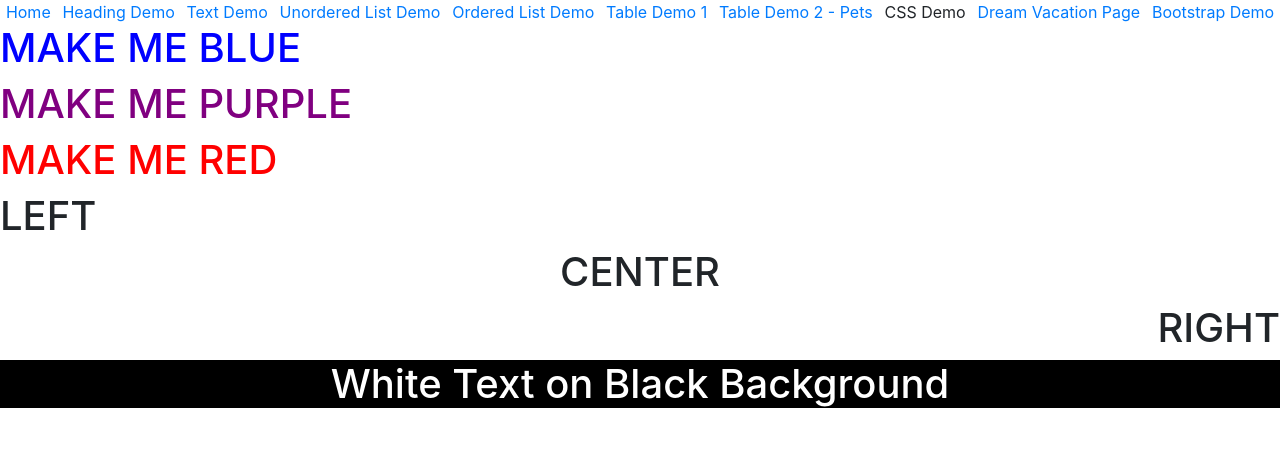
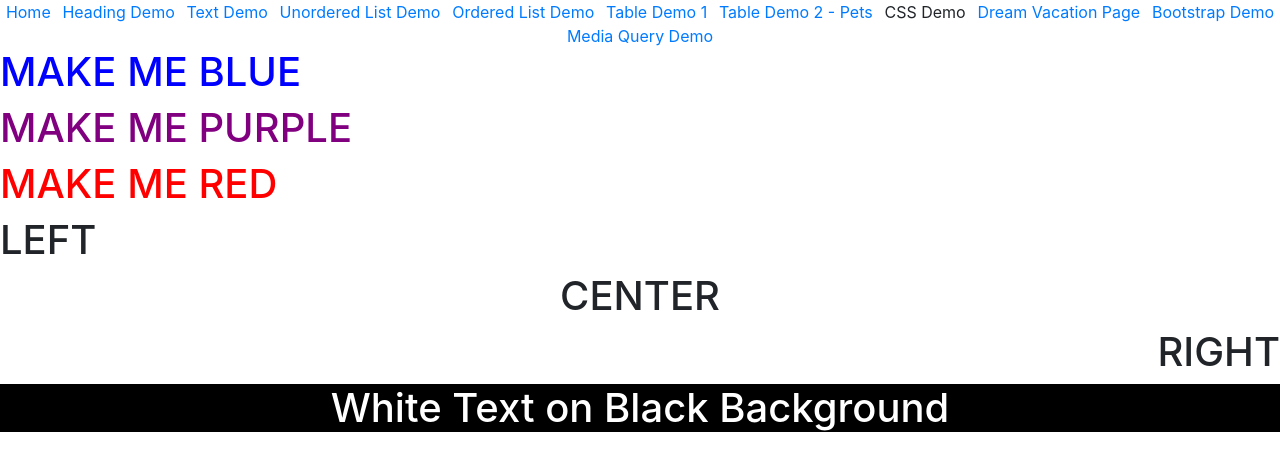
Before and after one commit to fpolcari/fpolcari.github.io, a plain HTML site: page cssdemo.html in a window 1280 px wide. Drawn offline with nearby package versions, Linux system fonts and the light colour scheme.

Commit message:
updates!

```diff
--- a/cssdemo.html
+++ b/cssdemo.html
@@ -21,7 +21,7 @@
         <link rel="stylesheet" href="navStyle.css">
   </head>
   <body>
-    <ul class="nav nav-pills nav-fill">
+    <ul class="nav nav-pills nav-fill primaryNav">
         <li class="nav-item">
             <a href="index.html">Home</a>
         </li>
@@ -52,6 +52,9 @@
         <li class="nav-item">
             <a href="bootstrapdemo.html">Bootstrap Demo</a>
         </li>
+        <li class="nav-item">
+            <a href="mediaQueryDemo.html">Media Query Demo</a>
+        </li>
       </ul>
 
     <h1 class = "blue">MAKE ME BLUE</h1>
```
Also changed, not shown: bootstrapdemo.html (+4 -1 lines), headings.html (+4 -1 lines), index.html (+4 -1 lines), mediaQueryDemo.html (+1 -1 lines), orderedlist.html (+4 -1 lines), tableDemo1.html (+4 -1 lines), tableDemo2.html (+4 -1 lines), textdemo.html (+5 -1 lines), travel.html (+4 -1 lines), unorderedlists.html (+4 -1 lines).
